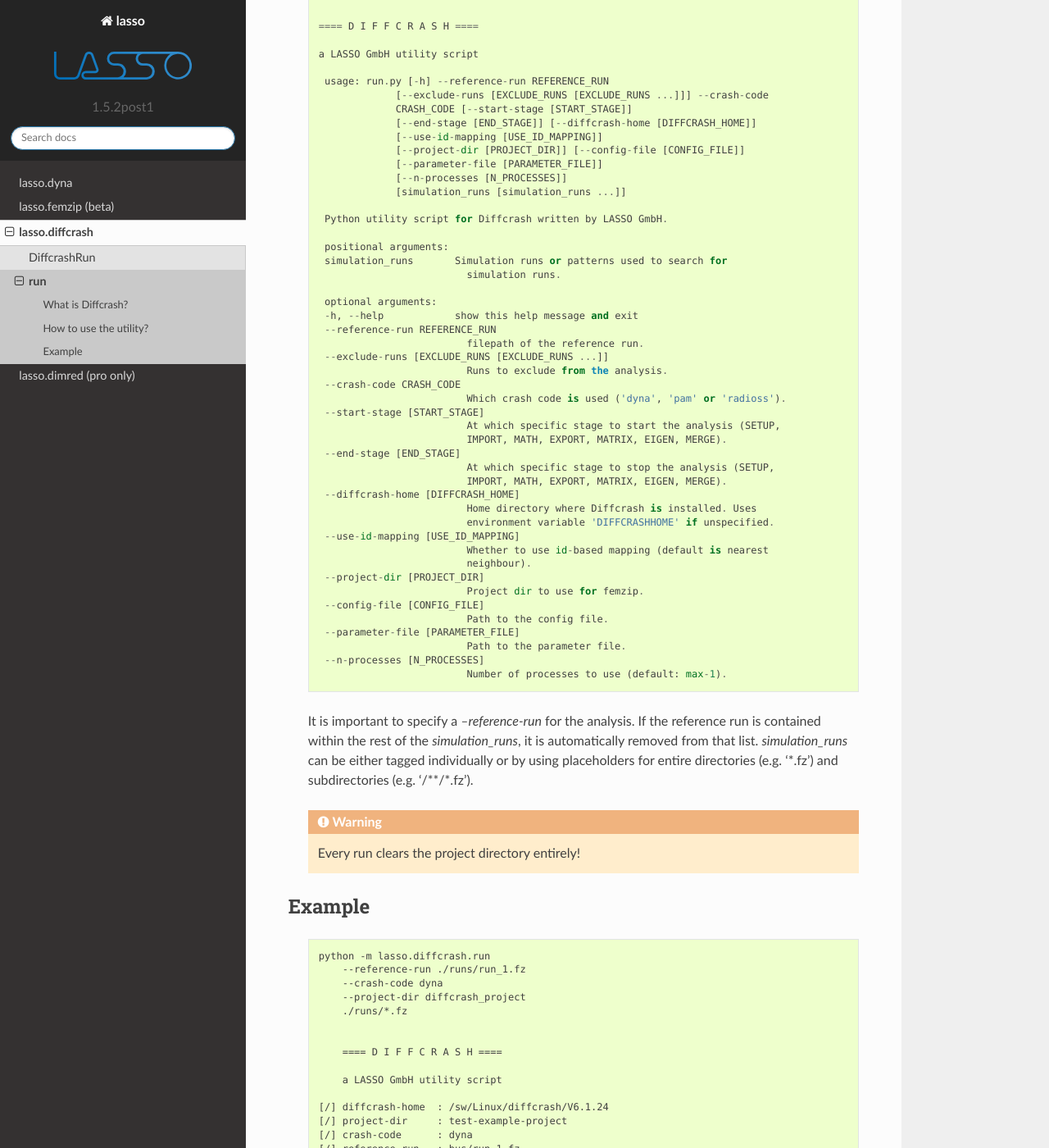
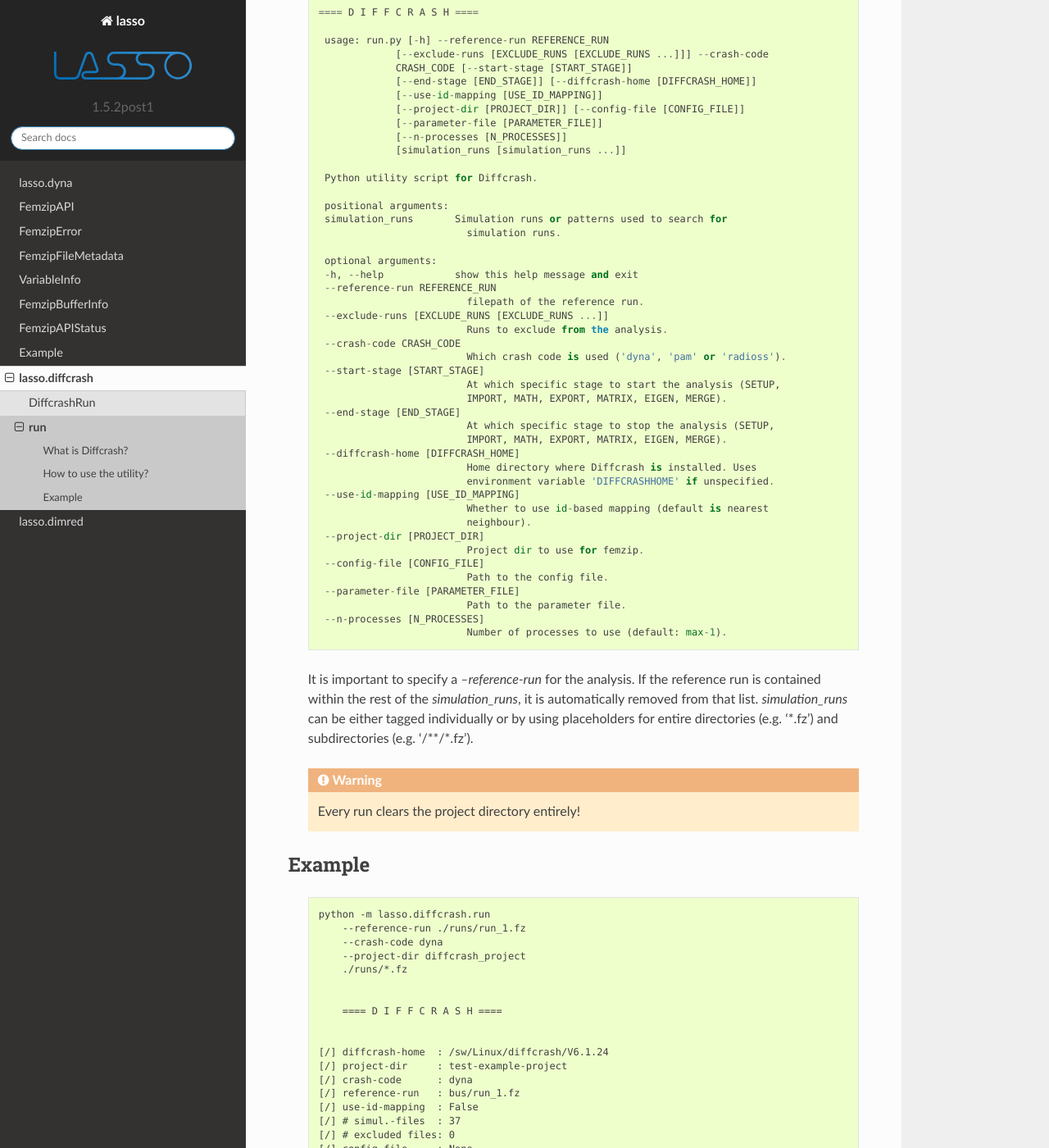
Before and after one commit to open-lasso-python/lasso-python, a Sphinx documentation site: the page built from docs/source/diffcrash/run.rst, in a window 1280 px wide and 1400 px high, scrolled down 479 px. Shown: the whole window at 82% size. Built offline with Sphinx 7.4.7 and the Read the Docs theme 2.0.0, drawn with Linux system fonts in a browser that asks for light colours; a script that is not in the unit is left out; some of the changed text lies outside the part shown.

Commit message:
#7 Handled major wrong infos in docs/source

```diff
--- a/docs/source/diffcrash/run.rst
+++ b/docs/source/diffcrash/run.rst
@@ -8,11 +8,10 @@
     Diffcrash_ is a software from Sidact_ which is designed
     for robustness analysis of simulation runs. It can be used as
     a set of independent executables or as a postprocessor plugin.
-    Diffcrash_ itself must be licensed. Please therefore contact either
-    Sidact_ directly or LASSO_. This commmand line utility makes
+    Diffcrash_ itself must be licensed. Please therefore contact
+    Sidact_ directly. This commmand line utility makes
     running a Diffcrash analysis much easier.
 
-    .. _LASSO: https://www.lasso.de/en
     .. _Sidact: http://www.sidact.com/
     .. _Diffcrash: http://www.sidact.com/diffcrash.html
 
@@ -25,10 +24,7 @@
 
         python -m lasso.diffcrash.run --help
 
-
        ==== D I F F C R A S H ====
-
-       a LASSO GmbH utility script
 
         usage: run.py [-h] --reference-run REFERENCE_RUN
                     [--exclude-runs [EXCLUDE_RUNS [EXCLUDE_RUNS ...]]] --crash-code
@@ -40,7 +36,7 @@
                     [--n-processes [N_PROCESSES]]
                     [simulation_runs [simulation_runs ...]]
 
-        Python utility script for Diffcrash written by LASSO GmbH.
+        Python utility script for Diffcrash.
 
         positional arguments:
         simulation_runs       Simulation runs or patterns used to search for
@@ -99,7 +95,6 @@
 
             ==== D I F F C R A S H ====
 
-            a LASSO GmbH utility script
 
         [/] diffcrash-home  : /sw/Linux/diffcrash/V6.1.24
         [/] project-dir     : test-example-project
--- a/docs/source/dimred/dimred.rst
+++ b/docs/source/dimred/dimred.rst
@@ -1,5 +1,5 @@
 
-lasso.dimred (pro only)
+lasso.dimred
 =======================
 
 The dimred module consists of a command line utility as well as several
--- a/docs/source/dimred/run.rst
+++ b/docs/source/dimred/run.rst
@@ -72,6 +72,7 @@
     </div>
     </div>
   <script>
+#TODO: check why path is included here with codie
   path = "https://www.lasso.de/fileadmin/ressources/ml-embedding-images/"
   imgType = "png"
   const plotDiv = document.getElementById("plotDiv")
@@ -178,7 +179,7 @@
                       [--outlier-args [OUTLIER_ARGS [OUTLIER_ARGS ...]]]
                       [simulation_runs [simulation_runs ...]]
 
-        Python utility script for dimensionality reduction written by LASSO GmbH.
+        Python utility script for dimensionality reduction.
 
         positional arguments:
           simulation_runs       Simulation runs or patterns used to search for
--- a/docs/source/dyna/dyna_performance_info.rst
+++ b/docs/source/dyna/dyna_performance_info.rst
@@ -9,7 +9,7 @@
 ~~~~~~
 
     Benchmark:
-        The d3plot reader is bazingly fast by using several memory tricks.
+        The d3plot reader is blazingly fast by using several memory tricks.
         While postprocessors build up an internal datastructure during reading,
         this reader avoids this and simply references memory within the files.
         In consequence performance benchmarks show that the runtime
--- a/docs/source/femzip/femzip.rst
+++ b/docs/source/femzip/femzip.rst
@@ -1,4 +1,4 @@
-
+#TODO: Still Beta? ask codie
 lasso.femzip (beta)
 ===================
 
```
Also changed, not shown: docs/source/index.rst (+2 -11 lines), docs/images/icon-home.png (deleted), docs/images/icon-linkedin.png (deleted), docs/images/icon-mail.png (deleted), docs/source/icon-home.svg (deleted), docs/source/icon-linkedin.png (deleted), docs/source/icon-mail.svg (deleted).
